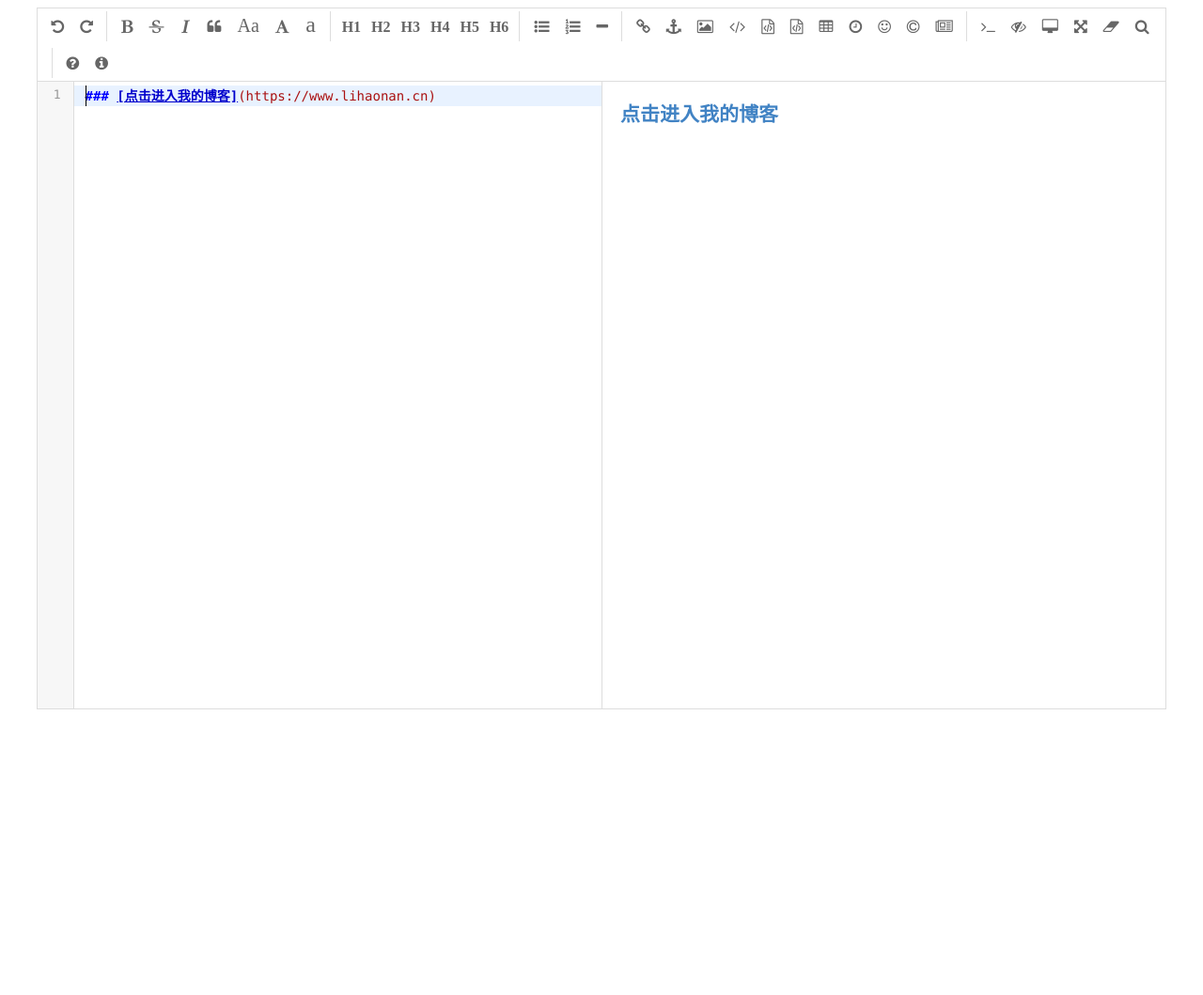
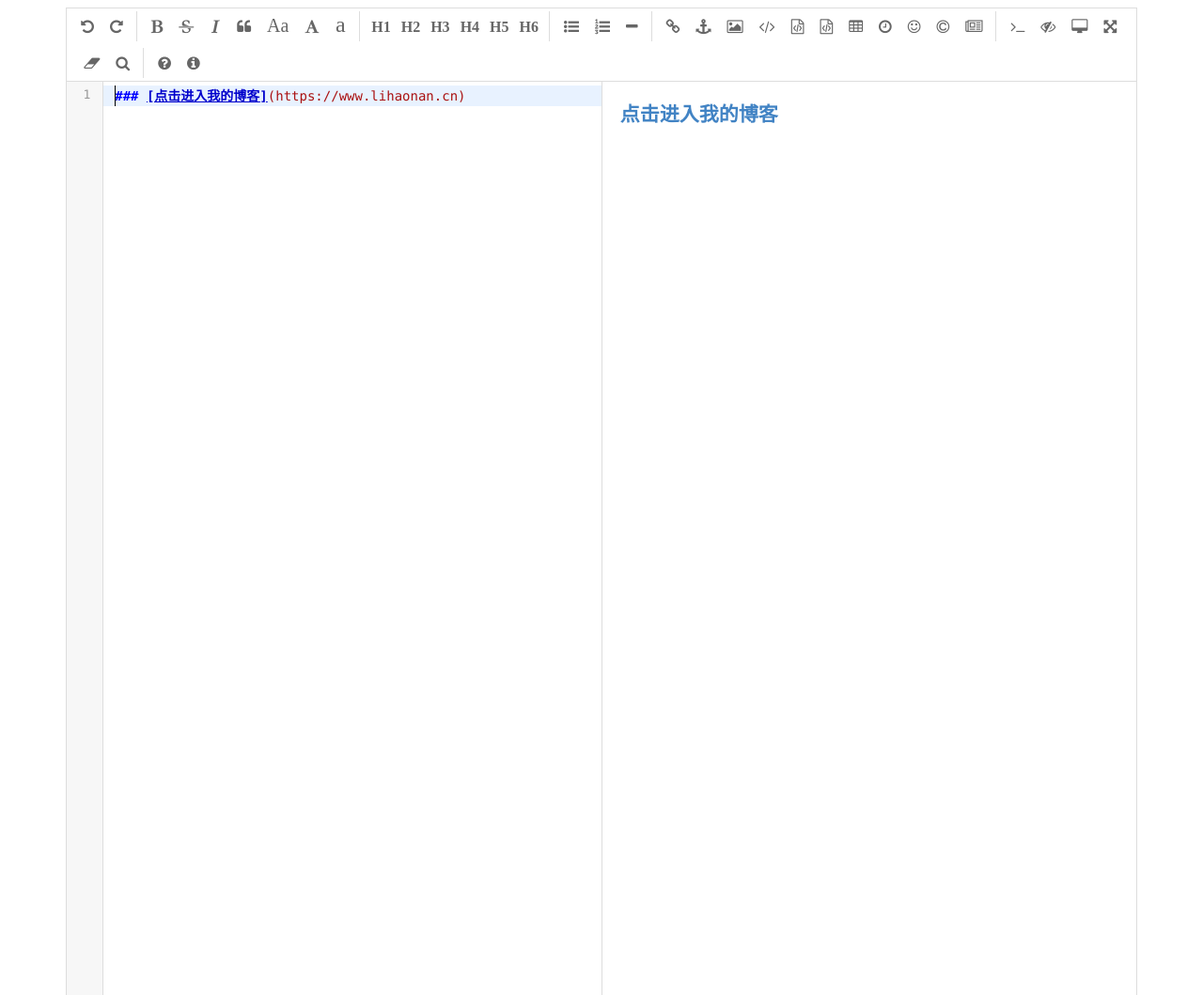
Before and after one commit to lihaonan93/MyEditor, a plain HTML site: page index.html in a window 1280 px wide. Shown: the top 1059 px of the page at 94% size. Before the commit the page ends 800 px from the top, so only its background shows below. Drawn offline with nearby package versions, Linux system fonts and the light colour scheme.

Commit message:
new file:   README.md

```diff
--- a/index.html
+++ b/index.html
@@ -1,3 +1,11 @@
+<!DOCTYPE html>
+<html lang="en-US">
+  <head>
+    <meta charset="utf-8">
+    <title>Alex</title>
+
+    <link rel="icon" href="editormd/images/logos/editormd-favicon-64x64.ico">
+
     <link rel="stylesheet" href="editormd/css/editormd.min.css" />
     <div id="editor">
         <textarea style="display:none;">### [点击进入我的博客](https://www.lihaonan.cn)</textarea>
@@ -7,9 +15,11 @@
     <script type="text/javascript">
         $(function() {
             var editor = editormd("editor", {
-            width: "95%",
-            height: "95%",
+                width: "90%",
+                height: "1050",
                 path : "editormd/lib/"
             });
         });
     </script>
+
+  </head>
```
Also changed, not shown: 1 other file. Lines whose indentation alone changed are shown as unchanged.
